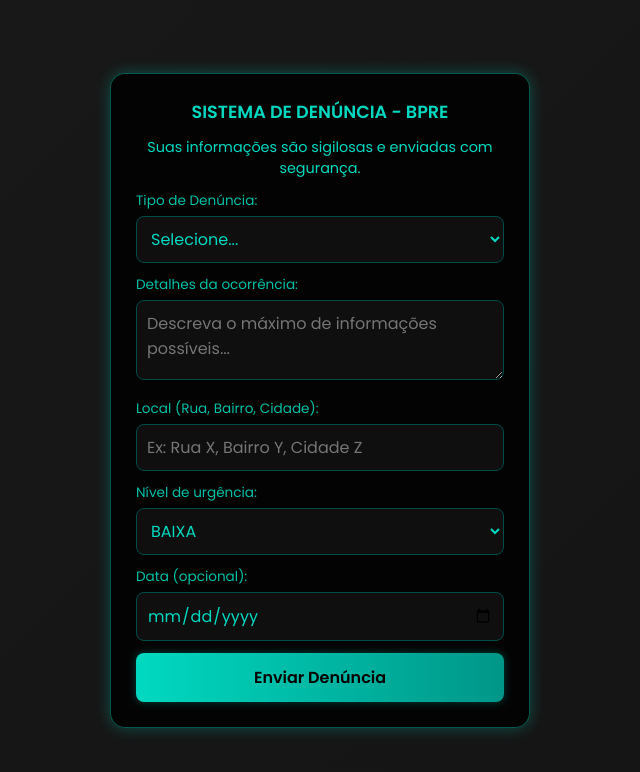
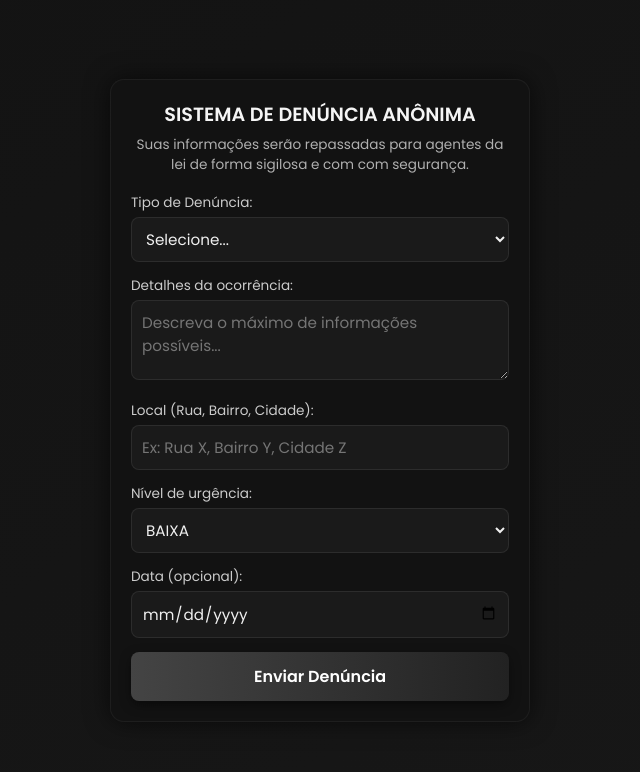
Before and after one commit to testingmywebsite085/mywebsite, a website: page index.html in a window 1280 px wide. Shown: the whole page, without its empty margins (320-960 px from the left). Drawn offline with Linux system fonts and the light colour scheme.

Commit message:
Update index.html

```diff
--- a/index.html
+++ b/index.html
@@ -15,10 +15,10 @@
     }
 
     body {
-        background: linear-gradient(135deg, #0d0d0d, #1a1a1a, #121212);
+        background: linear-gradient(145deg, #0a0a0a, #121212, #1b1b1b);
         background-size: 400% 400%;
-        animation: gradientBG 12s ease infinite;
-        color: #00d9c0;
+        animation: gradientBG 15s ease infinite;
+        color: #e0e0e0;
         display: flex;
         justify-content: center;
         align-items: center;
@@ -33,48 +33,62 @@
     }
 
     form {
-        background: rgba(0, 0, 0, 0.85);
-        padding: 25px;
-        border-radius: 15px;
+        background: rgba(18, 18, 18, 0.95);
+        padding: 20px;
+        border-radius: 14px;
         width: 100%;
         max-width: 420px;
-        box-shadow: 0 0 15px rgba(0, 217, 192, 0.3);
-        border: 1px solid rgba(0, 217, 192, 0.4);
-        backdrop-filter: blur(8px);
+        box-shadow: 0 0 25px rgba(0, 0, 0, 0.6);
+        border: 1px solid rgba(255, 255, 255, 0.05);
+        backdrop-filter: blur(6px);
+        animation: fadeIn 0.5s ease;
+    }
+
+    @keyframes fadeIn {
+        from { opacity: 0; transform: translateY(15px); }
+        to { opacity: 1; transform: translateY(0); }
     }
 
     h2 {
         text-align: center;
-        margin-bottom: 12px;
-        font-size: 1.1rem;
-        color: #00d9c0;
+        margin-bottom: 6px;
+        font-size: 1.2rem;
         font-weight: 600;
+        color: #f5f5f5;
+    }
+
+    h3 {
+        text-align: center;
+        font-size: 0.85rem;
+        font-weight: 400;
+        color: #b0b0b0;
+        margin-bottom: 18px;
     }
 
     label {
         font-size: 0.85rem;
-        margin-bottom: 5px;
+        margin-bottom: 4px;
         display: block;
-        color: #00bfa5;
+        color: #ccc;
     }
 
     select, input, textarea {
         width: 100%;
         padding: 10px;
         border-radius: 8px;
-        border: 1.5px solid #004d47;
+        border: 1px solid rgba(255,255,255,0.08);
         outline: none;
-        margin-bottom: 12px;
-        font-size: 1rem;
-        background: #0f0f0f;
-        color: #00d9c0;
+        margin-bottom: 14px;
+        font-size: 0.95rem;
+        background: #1a1a1a;
+        color: #f0f0f0;
         transition: all 0.3s ease;
     }
 
     select:focus, input:focus, textarea:focus {
-        border-color: #00d9c0;
-        background: #151515;
-        box-shadow: 0 0 8px rgba(0, 217, 192, 0.4);
+        border-color: #666;
+        background: #222;
+        box-shadow: 0 0 8px rgba(255,255,255,0.05);
     }
 
     textarea {
@@ -89,17 +103,16 @@
         border-radius: 8px;
         font-size: 1rem;
         font-weight: bold;
-        background: linear-gradient(90deg, #00d9c0, #009688);
-        color: #000;
+        background: linear-gradient(90deg, #444, #222);
+        color: #fff;
         cursor: pointer;
         transition: 0.3s;
-        box-shadow: 0 0 8px rgba(0, 217, 192, 0.3);
+        box-shadow: 0 4px 12px rgba(0, 0, 0, 0.4);
     }
 
     button:hover {
-        transform: scale(1.03);
-        background: linear-gradient(90deg, #00f2d0, #00bfa5);
-        box-shadow: 0 0 12px rgba(0, 242, 208, 0.5);
+        transform: scale(1.02);
+        background: linear-gradient(90deg, #555, #2a2a2a);
     }
 
     .popup {
@@ -107,22 +120,17 @@
         top: 50%;
         left: 50%;
         transform: translate(-50%, -50%);
-        background: rgba(0, 0, 0, 0.9);
-        color: #00d9c0;
-        padding: 20px;
-        border-radius: 10px;
-        border: 1px solid #00d9c0;
-        box-shadow: 0 0 12px rgba(0, 217, 192, 0.4);
+        background: rgba(15, 15, 15, 0.95);
+        color: #fff;
+        padding: 18px;
+        border-radius: 8px;
+        border: 1px solid rgba(255, 255, 255, 0.05);
+        box-shadow: 0 0 12px rgba(0, 0, 0, 0.6);
         text-align: center;
         max-width: 300px;
         display: none;
         animation: fadeIn 0.3s ease;
         z-index: 1000;
-    }
-
-    @keyframes fadeIn {
-        from { opacity: 0; transform: translate(-50%, -60%); }
-        to { opacity: 1; transform: translate(-50%, -50%); }
     }
 
     .popup.show {
@@ -133,10 +141,8 @@
 <body>
 
 <form id="denunciaForm">
-    <h2>SISTEMA DE DENÚNCIA - BPRE</h2>
-    <h2 style="font-size: 0.9rem; font-weight: 400;">
-        Suas informações são sigilosas e enviadas com segurança.
-    </h2>
+    <h2>SISTEMA DE DENÚNCIA ANÔNIMA</h2>
+    <h3>Suas informações serão repassadas para agentes da lei de forma sigilosa e com com segurança.</h3>
 
     <label>Tipo de Denúncia:</label>
     <select name="tipo" required>
@@ -178,7 +184,7 @@
         const formData = new FormData(e.target);
         const data = Object.fromEntries(formData.entries());
 
-        const res = await fetch("/api/enviar", { // sem .js
+        const res = await fetch("/api/enviar", {
             method: "POST",
             headers: { "Content-Type": "application/json" },
             body: JSON.stringify(data)
```
